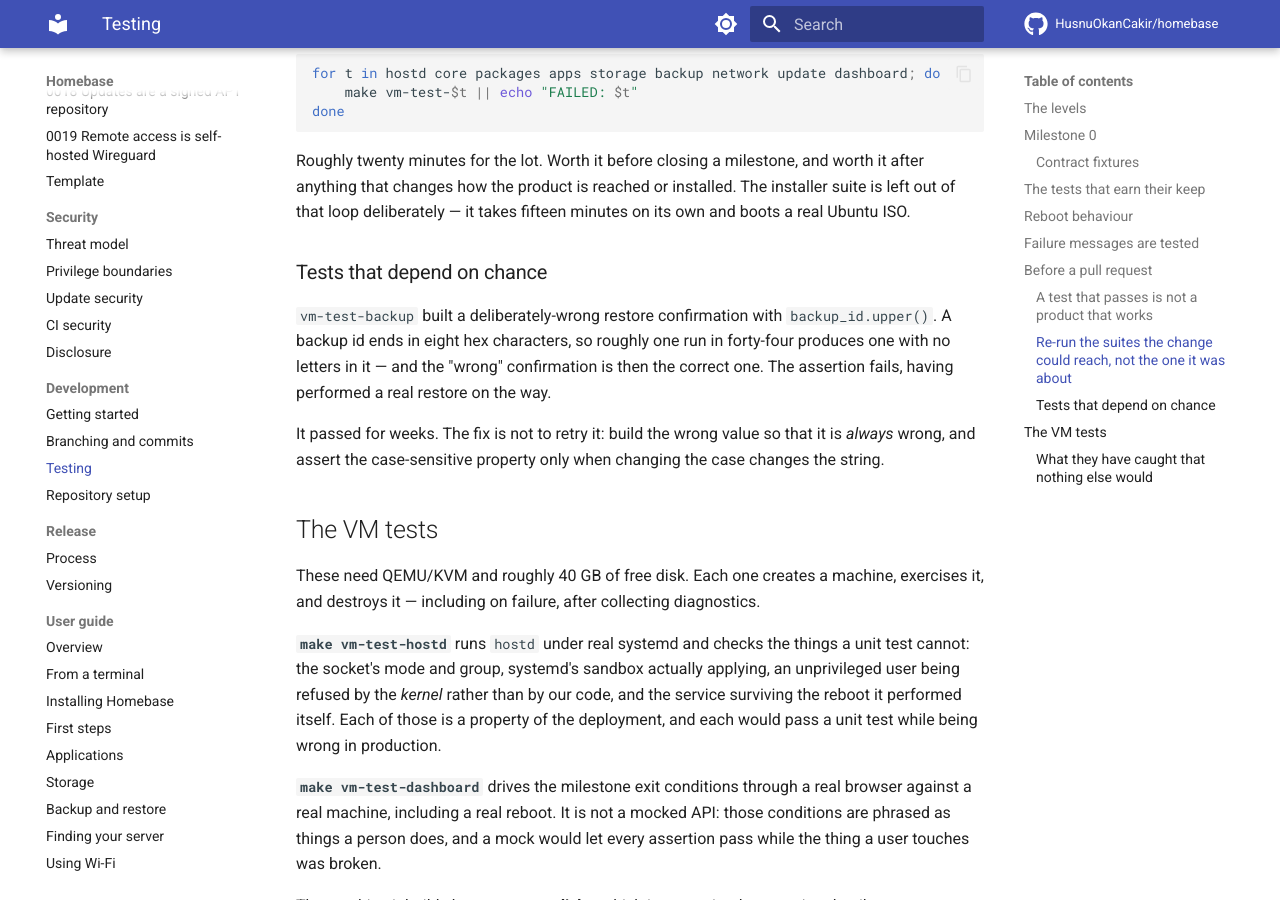
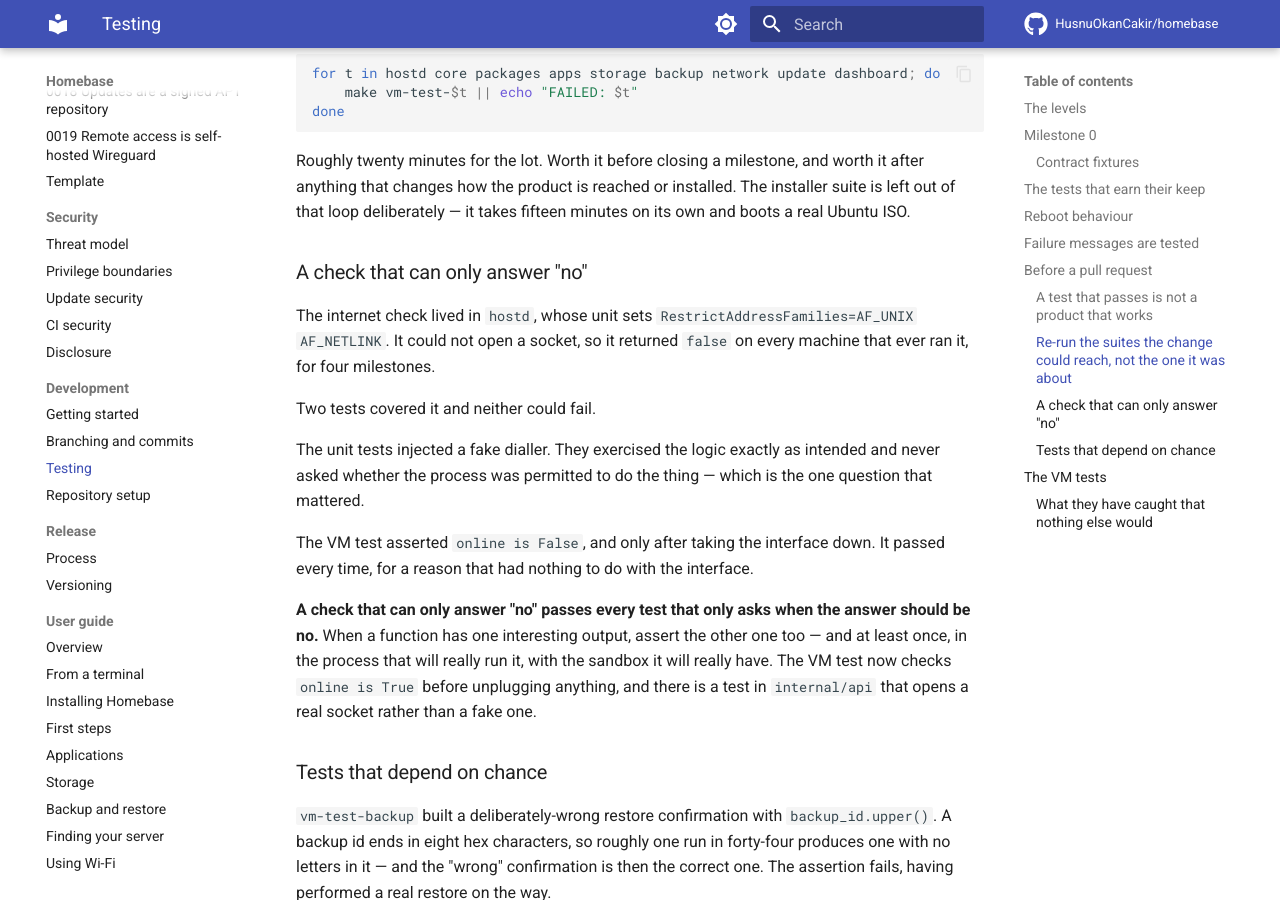
Before and after one commit to HusnuOkanCakir/homebase, an MkDocs documentation site: the page built from docs/development/testing.md, in a window 1280 px wide and 900 px high, scrolled down 4016 px. Built offline with MkDocs 1.6.1 and Material for MkDocs 9.7.7, drawn with Linux system fonts in a browser that asks for light colours; comment, search, counter and statistics services are not loaded.

Commit message:
docs: record what one real laptop found in an afternoon
Four bugs, and how each was missed. The one worth the space is the internet check
that had never worked on any installation: hostd is forbidden AF_INET by its own
unit, the check lived there, and two tests covered it without either being able
to fail — one injected a fake dialler, the other only ever asserted the false
case.

testing.md gains the rule that came out of it: a check that can only answer 'no'
passes every test that only asks when the answer should be no. When a function
has one interesting output, assert the other one too, and at least once in the
process that will really run it with the sandbox it will really have.

Signed-off-by: Okan Cakir <h.okancakir@gmail.com>

```diff
--- a/docs/development/testing.md
+++ b/docs/development/testing.md
@@ -173,6 +173,28 @@ worth it after anything that changes how the product is reached or installed.
 The installer suite is left out of that loop deliberately — it takes fifteen
 minutes on its own and boots a real Ubuntu ISO.
 
+### A check that can only answer "no"
+
+The internet check lived in `hostd`, whose unit sets
+`RestrictAddressFamilies=AF_UNIX AF_NETLINK`. It could not open a socket, so it
+returned `false` on every machine that ever ran it, for four milestones.
+
+Two tests covered it and neither could fail.
+
+The unit tests injected a fake dialler. They exercised the logic exactly as
+intended and never asked whether the process was permitted to do the thing —
+which is the one question that mattered.
+
+The VM test asserted `online is False`, and only after taking the interface down.
+It passed every time, for a reason that had nothing to do with the interface.
+
+**A check that can only answer "no" passes every test that only asks when the
+answer should be no.** When a function has one interesting output, assert the
+other one too — and at least once, in the process that will really run it, with
+the sandbox it will really have. The VM test now checks `online is True` before
+unplugging anything, and there is a test in `internal/api` that opens a real
+socket rather than a fake one.
+
 ### Tests that depend on chance
 
 `vm-test-backup` built a deliberately-wrong restore confirmation with `backup_id.upper()`.
```
Also changed, not shown: CHANGELOG.md (+20 -0 lines), ROADMAP.md (+59 -11 lines).
